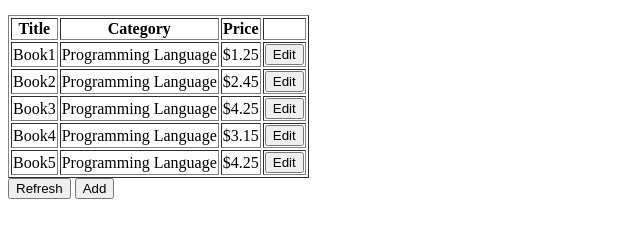
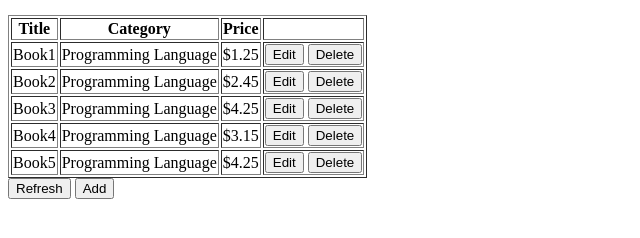
Before and after one commit to immanuel192/example-angularjs-bookspot-form, a plain HTML site: page main/index.html in a window 1280 px wide. Shown: the part 44-282 px from the top of the page, without its empty margins (0-640 px from the left). Drawn offline with Linux system fonts and the light colour scheme.

Commit message:
append delete button for listForm

```diff
--- a/main/list-form.html
+++ b/main/list-form.html
@@ -15,6 +15,7 @@
                 <td>{{item.price | currency}}</td>
                 <td>
                     <button ng-click="loadEditForm(item)">Edit</button>
+                    <button ng-click="deleteBook(item)">Delete</button>
                 </td>
             </tr>
         </tbody>
```
